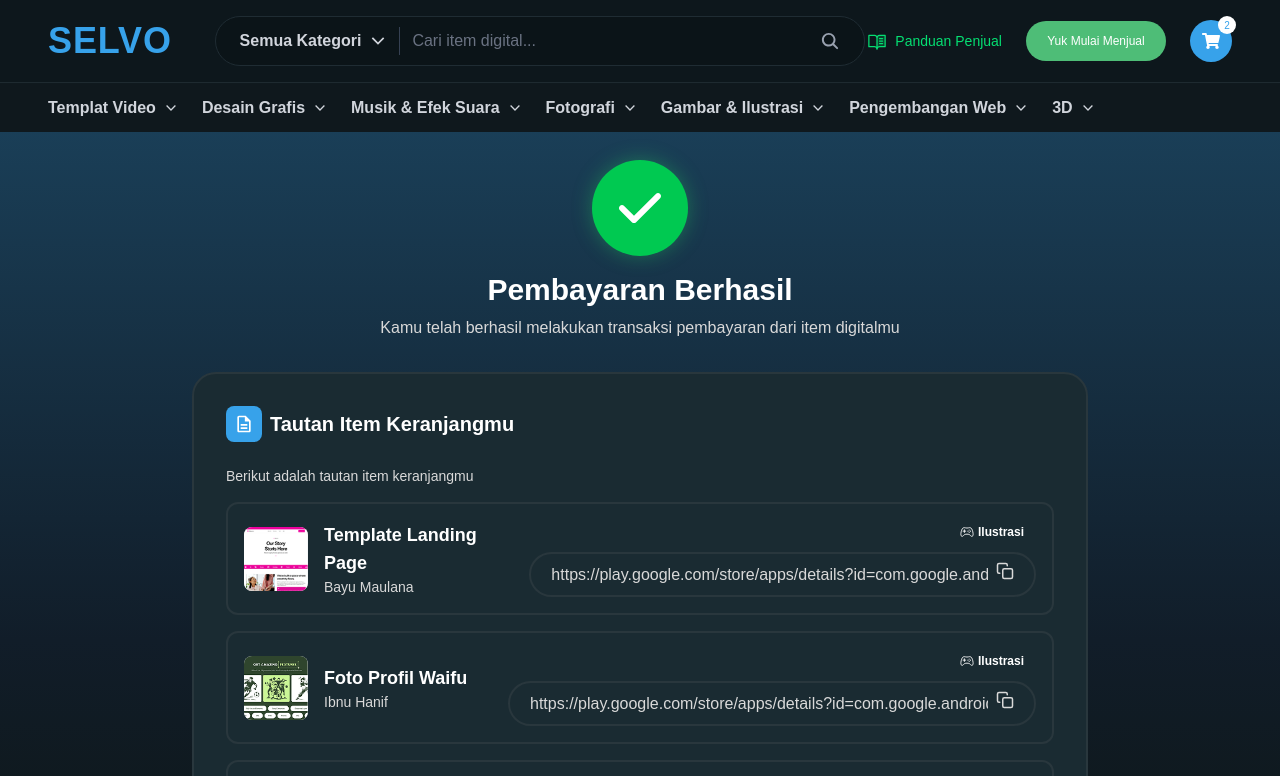
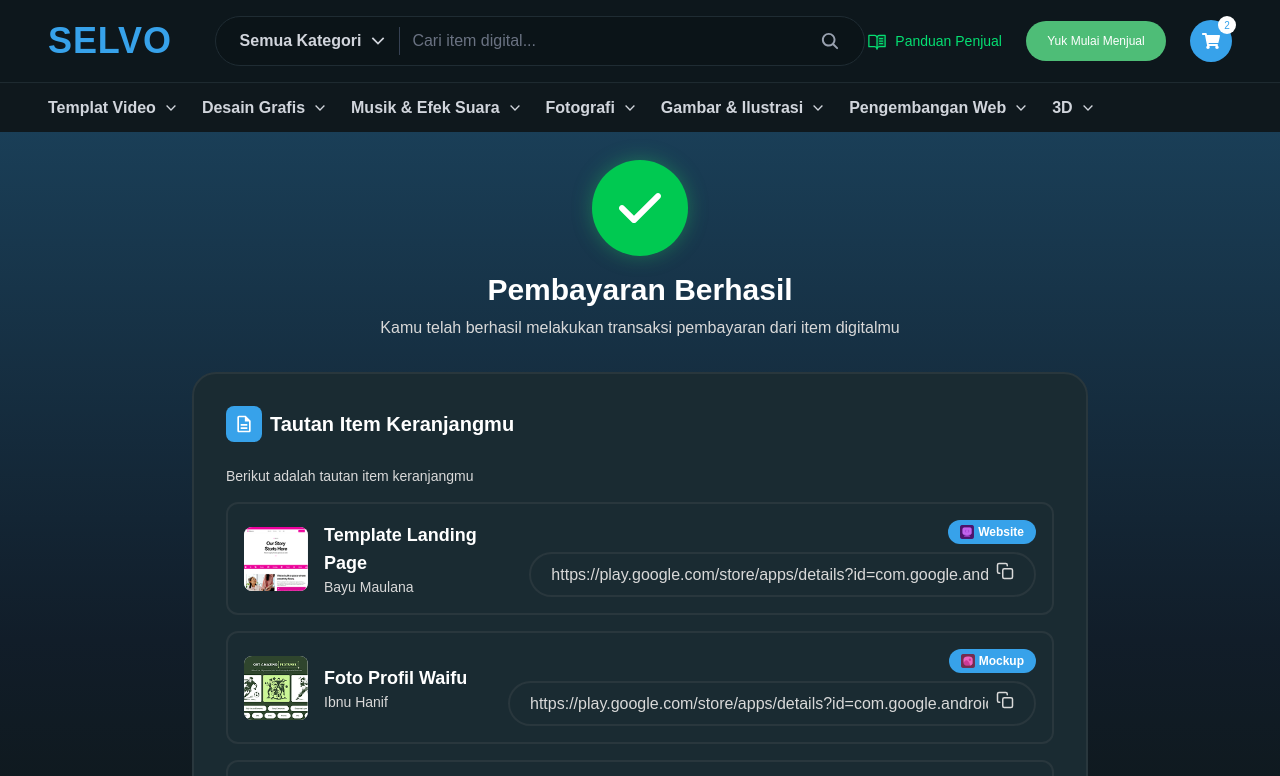
Before and after one commit to Tyasweningas/selvo, a Next.js app: page /payment-success in a window 1280 px wide. Shown: the top 776 px of the page. Built offline with nearby package versions, Linux system fonts and the light colour scheme; a web font is replaced by a local one.

Commit message:
Modified product card for payment success

```diff
--- a/src/app/(customer)/payment-success/page.tsx
+++ b/src/app/(customer)/payment-success/page.tsx
@@ -11,6 +11,7 @@
 import Link from "next/link";
 import { MdOutlineDescription } from "react-icons/md";
 import { products } from "@/data/mock/product-card-mock";
+import { product_categories } from "@/data/product-categories";
 import Navbar from "@/components/global/navbar";
 
 // Mock Data
@@ -54,14 +55,20 @@
         </p>
 
         <div className="flex flex-col gap-4">
-          {products.slice(0, 4).map((item) => (
-            <PaymentItemCard
-              key={item.id}
-              item={item}
-              downloadUrl={MOCK_DOWNLOAD_URL}
-              tag="Ilustrasi"
-            />
-          ))}
+          {products.slice(0, 4).map((item) => {
+            // Check both .ts and .tsx property names
+            const category: any = product_categories[(item.categoryId || 1) - 1] || product_categories[0];
+            const categoryName = category.categorieName || category.name || "Kategori";
+            return (
+              <PaymentItemCard
+                key={item.id}
+                item={item}
+                downloadUrl={MOCK_DOWNLOAD_URL}
+                tag={categoryName}
+                categoryIcon={category.icon}
+              />
+            );
+          })}
         </div>
       </div>
 
--- a/src/components/payment/payment-item-card.tsx
+++ b/src/components/payment/payment-item-card.tsx
@@ -1,17 +1,22 @@
 import { ProductCardType } from "@/types/product-card";
-import Image from "next/image";
+import Image, { StaticImageData } from "next/image";
 import Input from "../global/input";
 import { FiCopy, FiTag } from "react-icons/fi";
-import { BsNintendoSwitch } from "react-icons/bs"; // Using a placeholder for the gamepad icon if needed, or stick to a generic one
 import { IoGameControllerOutline } from "react-icons/io5";
 
 interface PaymentItemCardProps {
   item: ProductCardType;
   downloadUrl: string;
   tag: string;
+  categoryIcon: string | StaticImageData;
 }
 
-const PaymentItemCard = ({ item, downloadUrl, tag }: PaymentItemCardProps) => {
+const PaymentItemCard = ({
+  item,
+  downloadUrl,
+  tag,
+  categoryIcon,
+}: PaymentItemCardProps) => {
   return (
     <div className="flex flex-col gap-4 rounded-xl border-2 border-bg-light bg-bg-div p-4 md:flex-row md:items-center md:justify-between">
       <div className="flex items-center gap-4">
@@ -32,10 +37,16 @@
 
       <div className="flex w-full flex-col gap-2 md:w-2/3 md:items-end">
         <div className="flex">
-            <span className="flex items-center gap-1 rounded-full bg-primary-pink px-3 py-1 text-xs font-bold text-white">
-            <IoGameControllerOutline size={14} />
+          <span className="flex items-center gap-1 rounded-full bg-primary-blue px-3 py-1 text-xs font-bold text-white">
+            <Image
+              src={categoryIcon}
+              alt={tag}
+              width={14}
+              height={14}
+              className="h-[14px] w-[14px] object-contain"
+            />
             {tag}
-            </span>
+          </span>
         </div>
 
         <div className="w-full">
--- a/src/data/mock/product-card-mock.tsx
+++ b/src/data/mock/product-card-mock.tsx
@@ -12,6 +12,7 @@
     creator: "Bayu Maulana",
     rate: 4.2,
     categoryId: 1,
+    fileTypes: ["zip"]
   },
   {
     id: 2,
@@ -21,6 +22,7 @@
     creator: "Ibnu Hanif",
     rate: 3.2,
     categoryId: 5,
+    fileTypes: ["jpg", "png"]
   },
   {
     id: 3,
@@ -30,6 +32,7 @@
     creator: "Rahel",
     rate: 5.0,
     categoryId: 2,
+    fileTypes: ["jpg", "png"]
   },
     {
     id: 4,
@@ -39,6 +42,7 @@
     creator: "Rahel",
     rate: 5.0,
     categoryId: 1,
+    fileTypes: ["ppt", "pdf"]
   },
     {
     id: 5,
@@ -48,6 +52,7 @@
     creator: "Tyas",
     rate: 5.0,
     categoryId: 3,
+    fileTypes: ["ppt", "pdf"]
   },
 ];
 console.log("TEST:", thumbnail_1);
--- /dev/null
+++ b/src/types/digital-type.ts
@@ -0,0 +1,10 @@
+export type DigitalFileType =
+  | "jpg"
+  | "png"
+  | "svg"
+  | "pdf"
+  | "psd"
+  | "ai"
+  | "zip"
+  | "ppt"
+  | "mp4";
--- a/src/types/product-card.ts
+++ b/src/types/product-card.ts
@@ -1,4 +1,5 @@
 import { StaticImageData } from "next/image";
+import { DigitalFileType } from "./digital-type";
 export interface ProductCardType {
     id: number;
     name: string;
@@ -8,4 +9,5 @@
     rate: number;
     categoryId: number;
     discount?: number;
+    fileTypes: DigitalFileType[];
 }
```
